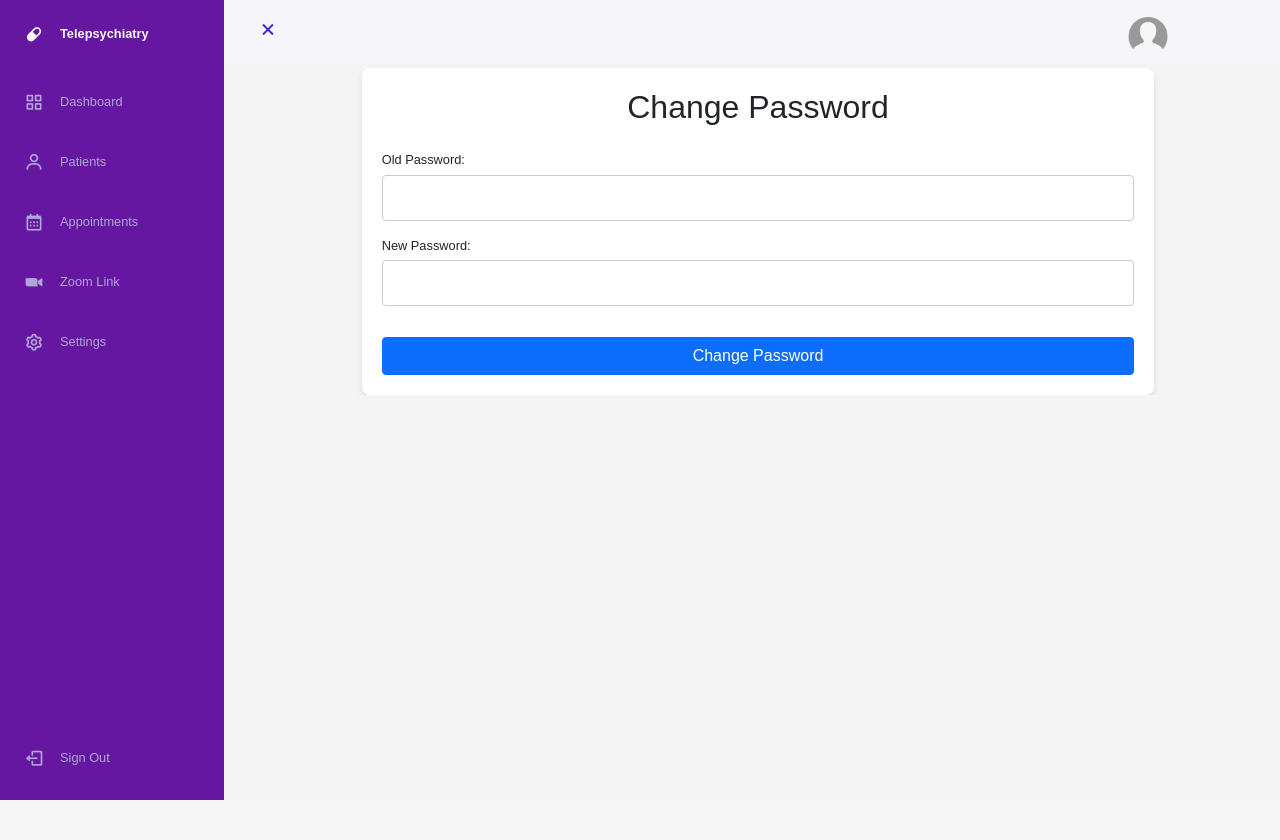
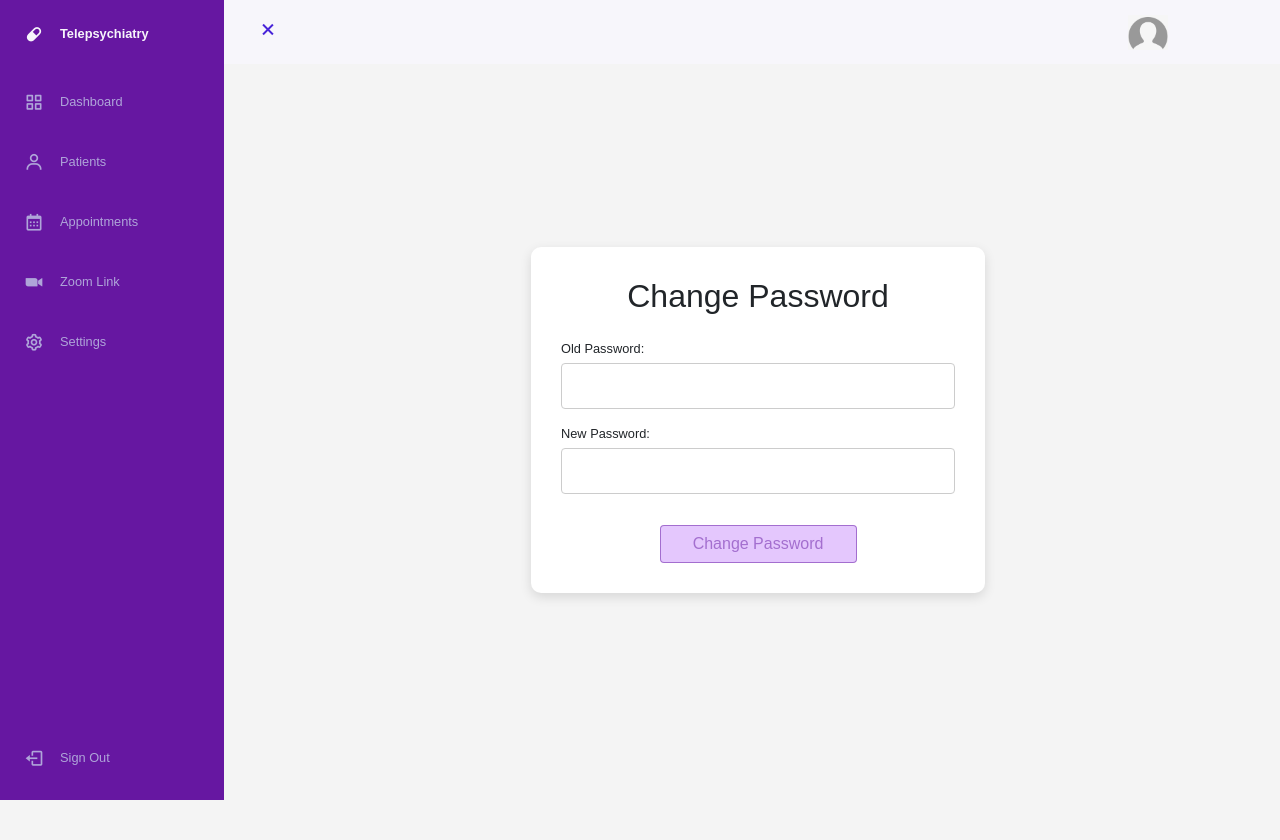
Before and after one commit to poliam/teleconsult_DOST_2023, a Django app: template Teleconsult/templates/changePassword.html in a window 1280 px wide. Before the commit the page ends 800 px from the top, so only its background shows below. Run offline with Django 3.2, Linux system fonts and the light colour scheme; the template is opened without the code that fills it, so the values that code supplies are empty.

Commit message:
refactor change password page: streamline layout and enhance styling for improved user experience

```diff
--- a/Teleconsult/templates/changePassword.html
+++ b/Teleconsult/templates/changePassword.html
@@ -4,51 +4,22 @@
 
 {% block style %}
 <style type="text/css">
-    .dashboard_welcome_greeting{
-        color: #6417A1;
-    }
-    .card-header{
-        text-align: center;
-        background-color: #6417A180;
-        color: white;
-    }
-    .card-title{
-        text-align:center;
-        font-size: 2rem;
-    }
-    .view_more{
-        text-align:center;
-        text-decoration:none;
-        color: #5967F2;
-        font-weight: 500;
-    }
-    .card-body{
-        text-align: center;
-    }
-    .dashboard_btn{
-        border: 1px solid;
-        border-color: #6417A180;
-    }
-    .dashboard_btn_text{
-        color: #6417A180;
-    }
-
     body {
         font-family: Arial, sans-serif;
         background-color: #f4f4f4;
         margin: 0;
         padding: 20px;
-    display: flex;
-    justify-content: center;
-    align-items: center;
-    height: 100vh;
+    }
+
+    .container-fluid {
+        min-height: 100vh;
     }
 
     .form-container {
         background-color: white;
-    padding: 20px;
-    border-radius: 8px;
-    box-shadow: 0 4px 6px rgba(0, 0, 0, 0.1);
+        padding: 30px;
+        border-radius: 10px;
+        box-shadow: 0 4px 12px rgba(0, 0, 0, 0.12);
     }
 
     form {
@@ -72,27 +43,24 @@ input[type="password"] {
         border-radius: 4px;
     }
 
-button {
-    background-color: #007BFF;
-    color: white;
-    padding: 10px;
-    border: none;
-    border-radius: 4px;
-    cursor: pointer;
-    font-size: 16px;
+    .button{
+        border: 1px solid;
+        border-color: #6417A180;
+        background-color:#ca8ffb80;
+        color: #6417A180;
+        border: 1px solid #6417A180;
     }
 
-button:hover {
-    background-color: #0056b3;
+    .button:hover{
+        background-color: #6417A180;
     }
-
 </style>
 {% endblock style %}
 
 {% block content %}
-<div class="container mt-5">
-    <div class="row justify-content-center">
-        <div class="col-md-10">
+<div class="container-fluid d-flex justify-content-center align-items-center">
+    <div class="row justify-content-center w-100">
+        <div class="col-md-8 col-lg-6">
             <div class="form-container">
                 <form action="/change-password/" method="POST">
                     <h2 class="text-center mb-4">Change Password</h2>
@@ -106,17 +74,15 @@ button:hover {
                         <label for="new_password">New Password:</label>
                         <input type="password" id="new_password" name="new_password" class="form-control" required>
                     </div>
-                    <button type="submit" class="btn btn-primary w-100 mt-3">Change Password</button>
+                    <div class="d-flex justify-content-center">
+                        <button type="submit" class="btn button w-50 mt-3">Change Password</button>
+                    </div>
                 </form>
             </div>
         </div>
     </div>
 </div>
-
-
 {% endblock content %}
 
-
 {% block script %}
-
 {% endblock script %}
```
Lines whose indentation alone changed are shown as unchanged.
